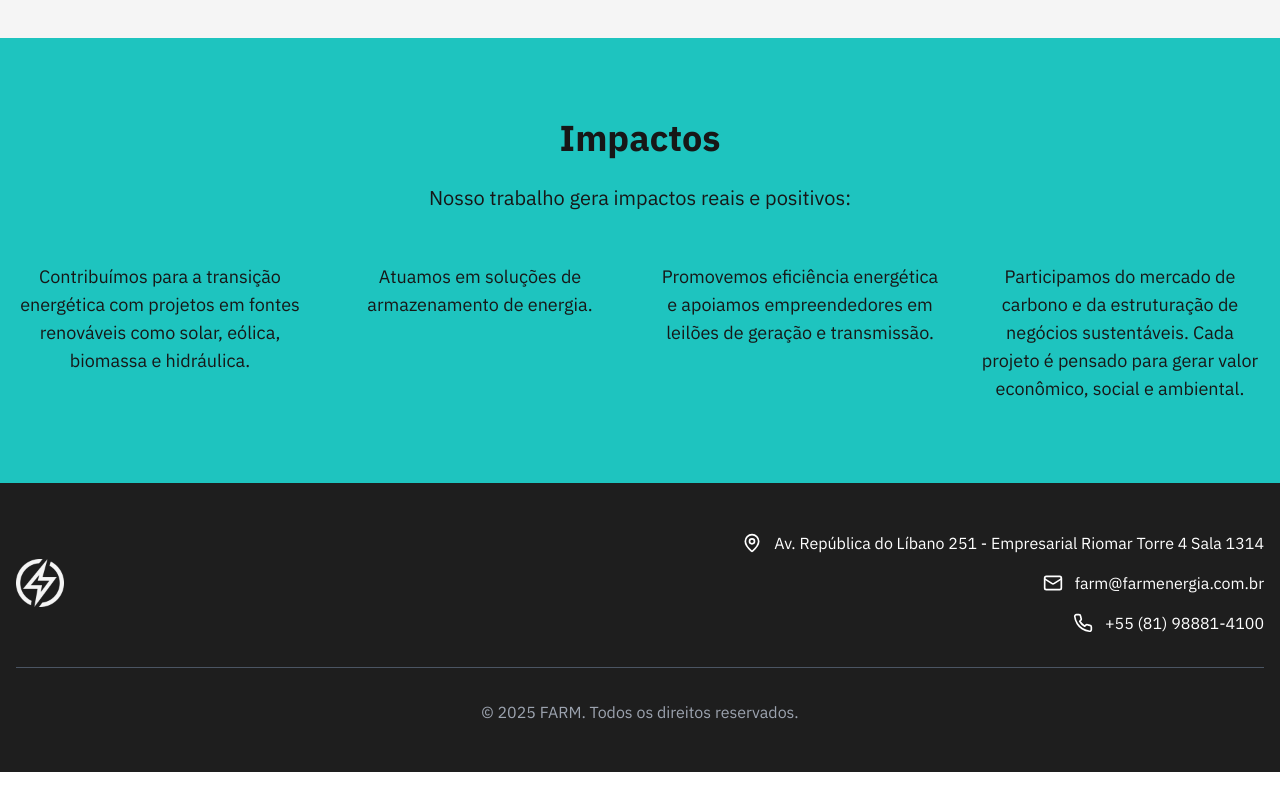
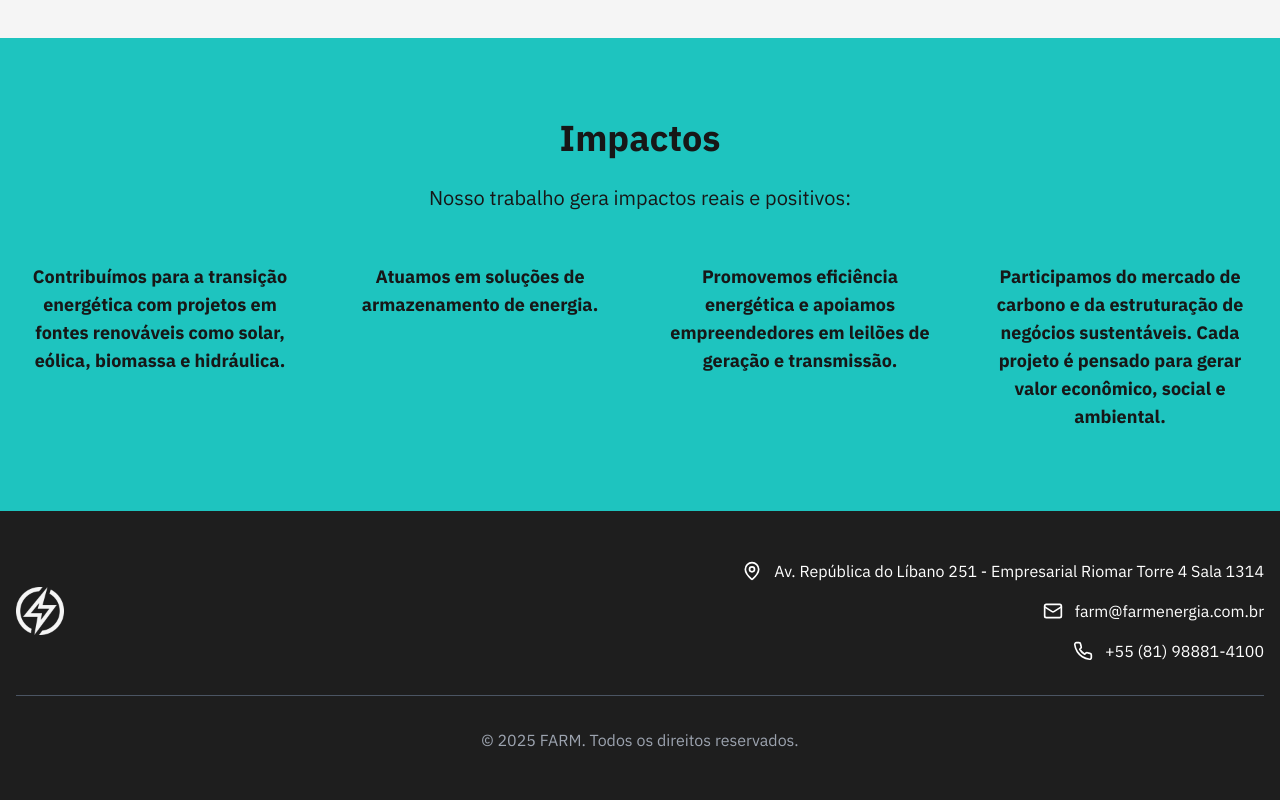
Before and after one commit to eduardoalins/WebFarm, a React (Vite) app: page / in a window 1280 px wide. Shown: the part 1405-2205 px from the top of the page. Before the commit the page ends 2177 px from the top, so only its background shows below. Built offline with nearby package versions, Linux system fonts and the light colour scheme.

Commit message:
Colocando Bold nos impactos

```diff
--- a/src/components/ImpactSection.tsx
+++ b/src/components/ImpactSection.tsx
@@ -24,7 +24,7 @@ export default function ImpactSection({ items = PHRASES }) {
           </p>
         </div>
 
-        <ul role="list" className="grid grid-cols-1 md:grid-cols-4 gap-8 items-stretch">
+        <ul role="list" className="grid font-bold grid-cols-1 md:grid-cols-4 gap-8 items-stretch">
           {items.map((text, idx) => (
             <li key={idx} className="text-center h-full">
               <p className="font-ibm-plex text-base md:text-lg leading-relaxed text-neutral-900 dark:text-neutral-100">
```
